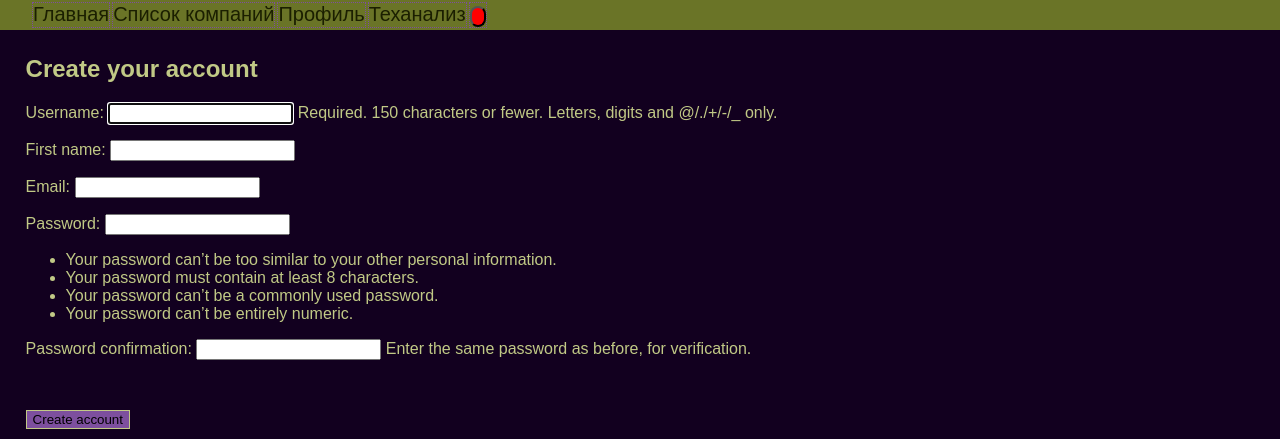
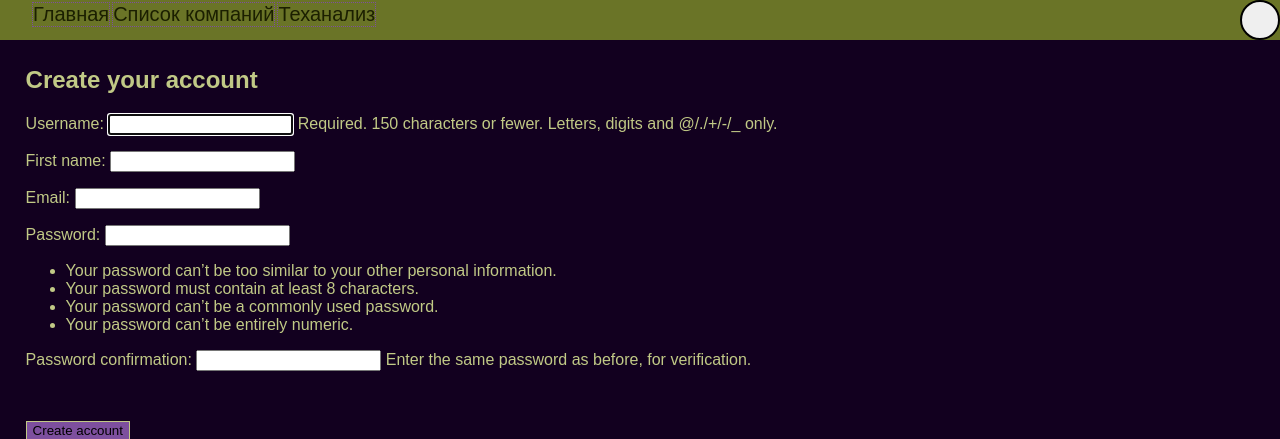
Before and after one commit to Andrew1vanov/pet-site, a Django app: page /account/registration/ in a window 1280 px wide. Shown: the part 80-519 px from the top of the page. Run offline with Django 5.2, Linux system fonts and the light colour scheme; some libraries are stand-ins or nearby versions.

Commit message:
add profile menu

```diff
--- a/pet/shares/static/css/base.css
+++ b/pet/shares/static/css/base.css
@@ -53,6 +53,7 @@
 #header {
     background-color: #12001F;
     overflow: auto;
+    height: 80px;
     padding-left: 30px;
 }
 
@@ -63,6 +64,8 @@
     padding-left: 30px;
     font-size: 20px;
     margin: 0%;
+    height: 40px;
+    text-align: center;
     }
 
 #subheader a {
@@ -94,6 +97,22 @@
 }
 
 
+.buttons {
+    background-color: #7D4F9E;
+    border: 1px ridge #C1C986;
+}
+
+button.profile {
+    position: absolute;
+    right: 0px;
+    width: 40px;
+    height: 40px;
+    cursor: pointer;
+    border-radius: 50%;
+    border-style: solid;
+}
+
+
 caption {
     font-size: 20px;
     border-bottom: 2px ridge #7D4F9E;
@@ -114,10 +133,6 @@
     margin: 2%;
 }
 
-.buttons {
-    background-color: #7D4F9E;
-    border: 1px ridge #C1C986;
-}
 
 .profile a {
     text-decoration: none;
@@ -128,3 +143,27 @@
     background-color: red;
     border-radius: 10px;
 }
+
+.menu-list {
+    background-color: #7D4F9E;
+    color: #C1C986;
+    margin: 0;
+    padding-left: 15px;
+    padding-right: 15px;
+    text-decoration: none;
+    position: absolute;
+    right: 0;
+    top: 120px;
+    list-style: none;
+    text-align: center;
+
+}
+
+#menu .menu-list {
+    display: none;
+
+}
+
+#menu.show .menu-list {
+    display: block;
+}
--- a/pet/shares/templates/shares/base.html
+++ b/pet/shares/templates/shares/base.html
@@ -6,7 +6,6 @@
         <meta charset="utf-8" />
         <title>{% block title %}Shares{% endblock %}</title>
         <script src="https://cdn.plot.ly/plotly-latest.min.js"></script>
-        <!-- <script>alert('hello')</script> -->
         <link href="{% static "css/base.css" %}" rel="stylesheet">
     </head>
     <div id="header">
@@ -17,14 +16,48 @@
             <tr>
                 <td><a href="{% url "shares:title_page" %}">Главная</a></td>
                 <td><a href="{% url "shares:all_security_list" %}" title="Список всех компаний торгующихся на MOEX">Список компаний</a></td>
-                <td><a href="{% url "account_view" %}">Профиль</a></td>
                 <td><a href="#">Теханализ</a></td>
-                <td><button class="user-btn"><img src=""></button></td>
+                <div id="menu">
+                    <button class="profile" onclick=""><img src=""></button>
+                    <ul class="menu-list">
+                    {% if user.is_authenticated %}
+                        <li><a href="{% url "account_view" %}">Профиль</a></li>
+                        <li><a href="{% url "logout" %}">Выйти</a></li>
+                    {% else %}
+                        <li><a href="{% url "login" %}">Войти</a></li>
+                        <li><a href="{% url "investor_registration" %}">Регистрация</a></li>
+                    {% endif %}
+                    </ul>
+                </div>
+
             </tr>
         </table>
     </div>
+
     <div id="content">
         {% block content %}
         {% endblock %}
     </div>
+
+    <script>
+        const menu = document.getElementById('menu');
+
+        menu.addEventListener(
+            'mouseenter', function (e) {
+                console.log('hover')
+                menu.classList.toggle('show')
+            }
+        );
+
+        menu.addEventListener(
+            'mouseleave', function (e) {
+                menu.classList.toggle('show')
+            }
+        );
+        menu.addEventListener(
+            'click', function () {
+                console.log('press')
+            }
+        );
+    </script>
 </html>
```
